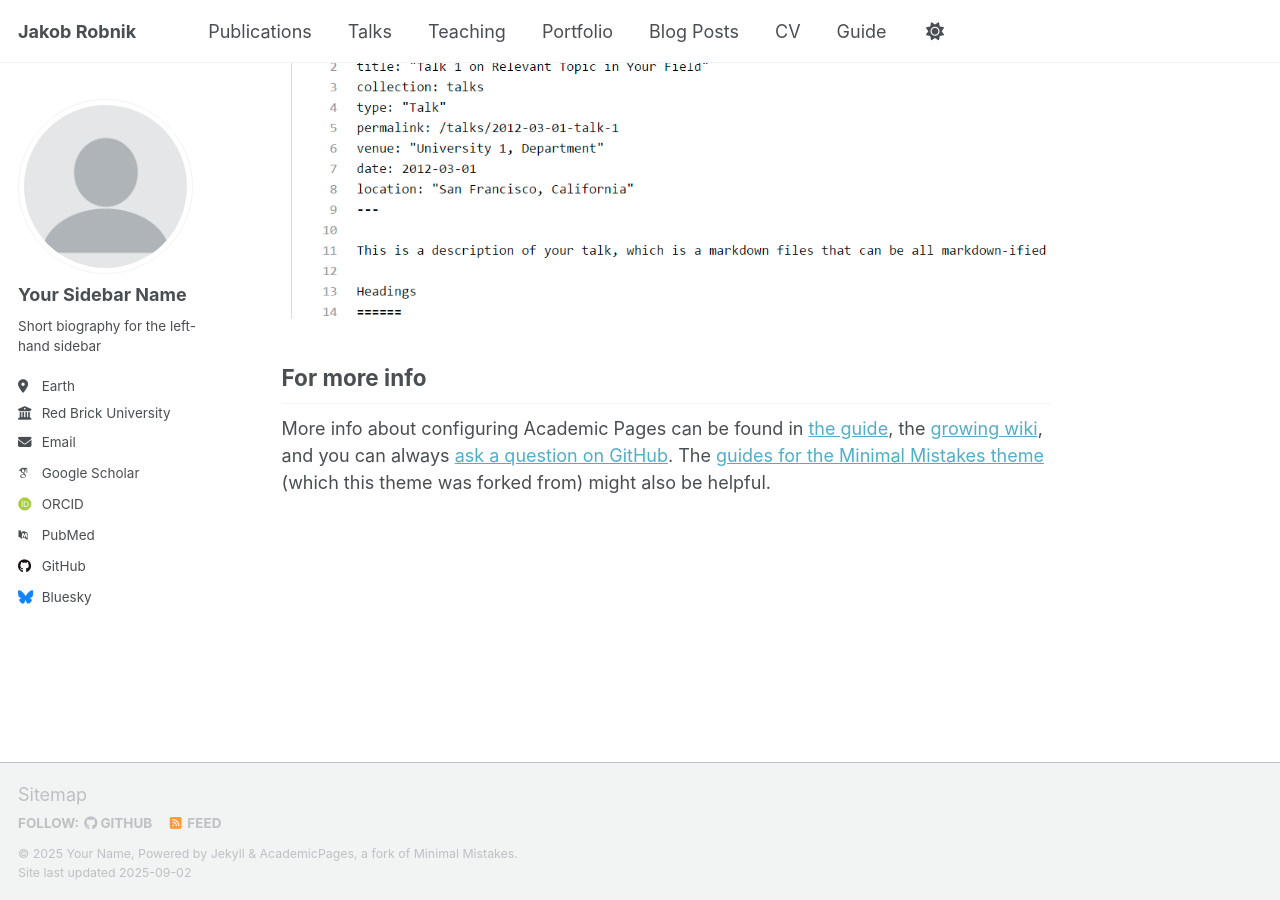
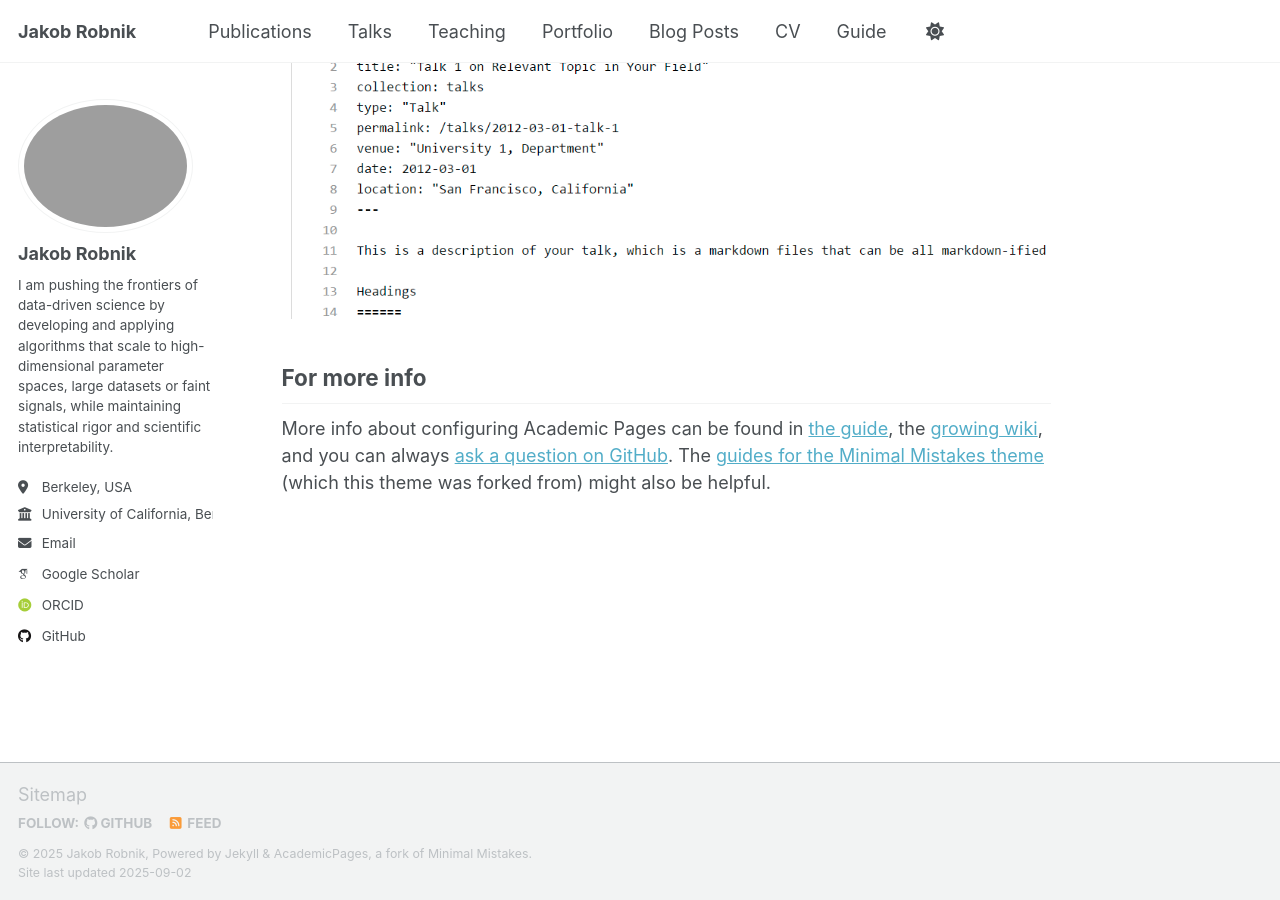
Before and after one commit to JakobRobnik/JakobRobnik.github.io, a Jekyll site: the page built from _pages/about.md, in a window 1280 px wide and 900 px high, scrolled down 2880 px. Built offline with Jekyll 4.4.1, drawn with Linux system fonts in a browser that asks for light colours; some web fonts are replaced; a script that is not in the unit is left out.

Commit message:
Update _config.yml

```diff
--- a/_config.yml
+++ b/_config.yml
@@ -11,8 +11,8 @@ locale                   : "en-US"
 site_theme               : "default" # Currently available options are "default", "air"
 title                    : "Jakob Robnik"
 title_separator          : "-"
-name                     : &name "Your Name"
-description              : &description "personal description"
+name                     : &name "Jakob Robnik"
+description              : &description "Jakob"
 url                      : https://academicpages.github.io # the base hostname & protocol for your site e.g. "https://[your GitHub username].github.io" or if you already have some other page hosted on Github then use "https://[your GitHub username].github.io/[Your Repo Name]"
 baseurl                  : "" # the subpath of your site, e.g. "/blog"
 repository               : "academicpages/academicpages.github.io"
@@ -22,24 +22,24 @@ repository               : "academicpages/academicpages.github.io"
 #               Additional customization can be done by editing /_includes/author-profile.html
 author:
   # Biographic information
-  avatar           : "profile.png"
-  name             : "Your Sidebar Name"
+  avatar           : "profile1.png"
+  name             : "Jakob Robnik"
   pronouns         : # example: "she/her"
-  bio              : "Short biography for the left-hand sidebar"
-  location         : "Earth"
-  employer         : "Red Brick University"
+  bio              : "I am pushing the frontiers of data-driven science by developing and applying algorithms that scale to high-dimensional parameter spaces, large datasets or faint signals, while maintaining statistical rigor and scientific interpretability."
+  location         : "Berkeley, USA"
+  employer         : "University of California, Berkeley"
   uri              : # URL
-  email            : "none@example.org"
+  email            : "jakob_robnik@berkeley.edu"
 
   # Academic websites
   academia         : # URL
   arxiv            : # URL - Update with the correct link to your profile
-  googlescholar    : "https://scholar.google.com/citations?user=PS_CX0AAAAAJ"
+  googlescholar    : "https://scholar.google.com/citations?user=a7rDsQ8AAAAJ&hl=en"
   inspire-hep      : # URL
   impactstory      : # URL
-  orcid            : "http://orcid.org/yourorcidurl"
+  orcid            : "https://orcid.org/0000-0003-1929-526X"
   semantic         : # URL
-  pubmed           : "https://www.ncbi.nlm.nih.gov/pubmed/?term=john+snow"
+  pubmed           : #"https://www.ncbi.nlm.nih.gov/pubmed/?term=john+snow"
   researchgate     : # URL
   scopus           : # URL
 
@@ -47,13 +47,13 @@ author:
   bitbucket        : # Username - Update with your username on the site
   codepen          : # Username
   dribbble         : # Username
-  github           : "academicpages"
+  github           : "https://github.com/JakobRobnik"
   kaggle           : # Username
   stackoverflow    : # User number or user number and name (i.e., use "1" or "1/jeff-atwood")
 
   # Social media
   artstation       : # Username
-  bluesky          : "bsky.app" # Replace this with you Bluesky username
+  bluesky          : #"bsky.app" # Replace this with you Bluesky username
   facebook         : # Username
   flickr           : # Username
   foursquare       : # Username
```
